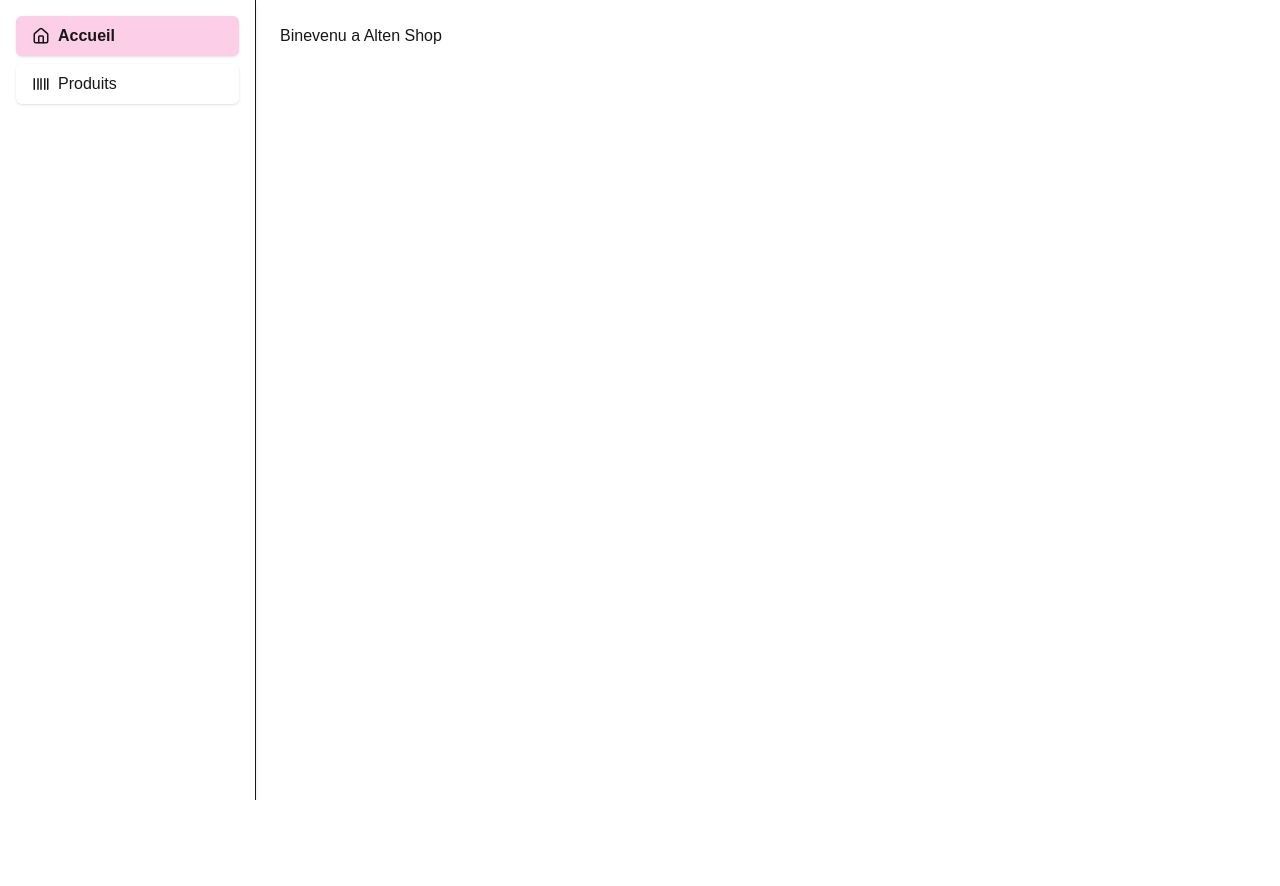
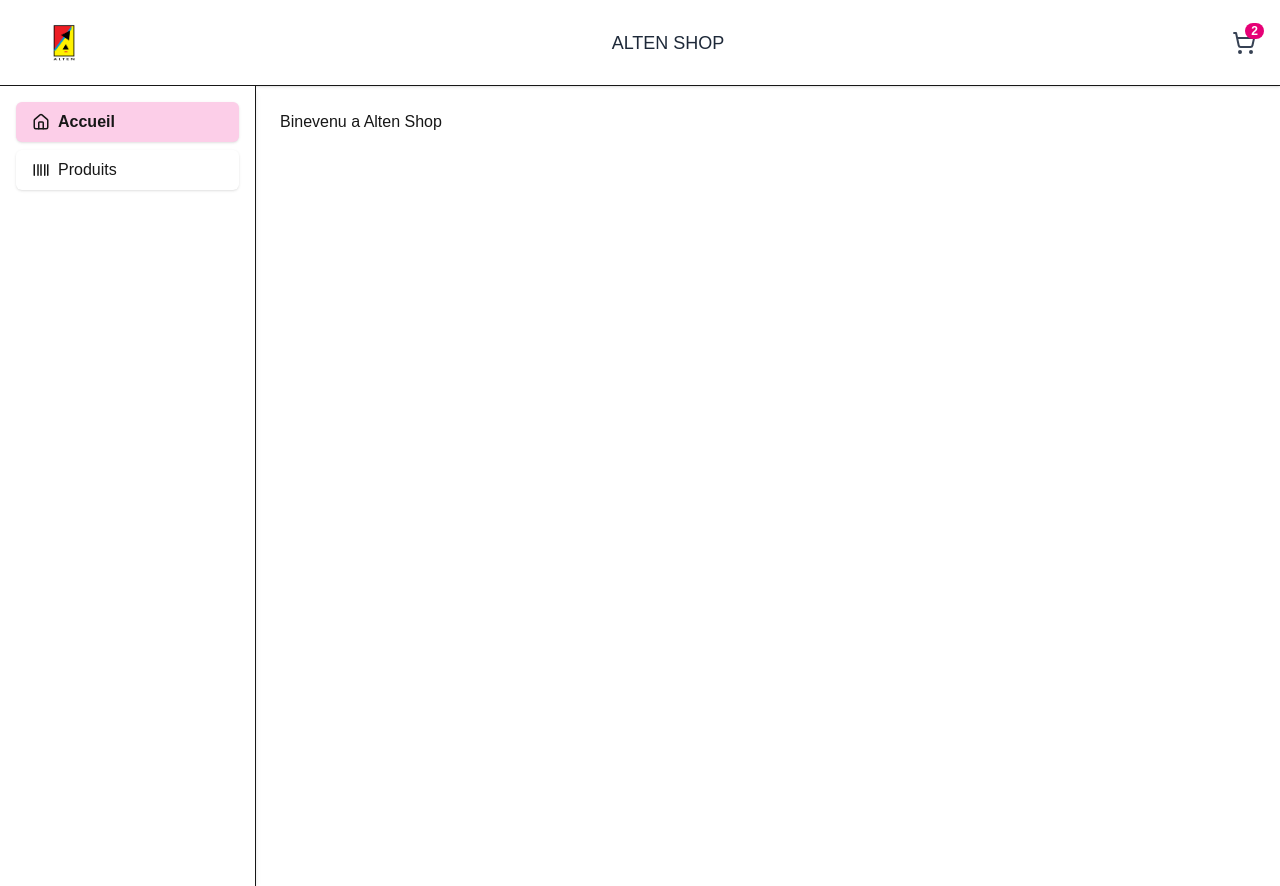
Before and after one commit to kouriat1/Alten-test, a Next.js app in the folder frontend/: page / in a window 1280 px wide. Before the commit the page ends 800 px from the top, so only its background shows below. Built offline with nearby package versions, Linux system fonts and the light colour scheme.

Commit message:
feat: add header

```diff
--- /dev/null
+++ b/frontend/app/components/Navigation/Header.tsx
@@ -0,0 +1,30 @@
+'use client';
+
+import Link from 'next/link';
+import Image from 'next/image';
+import { ShoppingCart } from 'lucide-react';
+import { useState } from 'react';
+
+export default function Header() {
+    const [cartCount] = useState(2);
+
+  return (
+    <header className="flex items-center justify-between px-6 py-4 shadow border-b bg-white">
+      <div className="flex items-center gap-2">
+        <Image src="/logo.png" alt="logo" width={80} height={40} />
+      </div>
+
+
+      <h1 className="text-lg font-medium text-gray-800">ALTEN SHOP</h1>
+
+      <Link href="/cart" className="relative">
+        <ShoppingCart className="w-6 h-6 text-gray-700" />
+        {cartCount > 0 && (
+          <span className="absolute -top-2 -right-2 bg-pink-600 text-white text-xs font-bold rounded-full px-1.5">
+            {cartCount}
+          </span>
+        )}
+      </Link>
+    </header>
+  );
+}
--- a/frontend/app/layout.tsx
+++ b/frontend/app/layout.tsx
@@ -2,6 +2,7 @@
 import { Geist, Geist_Mono } from "next/font/google";
 import "./globals.css";
  import Sidebar from "@/app/components/Navigation/Sidebar";
+import Header from "@/app/components/Navigation/Header";
 
 const geistSans = Geist({
   variable: "--font-geist-sans",
@@ -28,6 +29,7 @@
       <body
         className={`${geistSans.variable} ${geistMono.variable} antialiased`}
       >
+        <Header/>
          <div className="flex h-[calc(100vh-64px)]">
         <Sidebar />
         <main className="flex-1 overflow-auto p-6">
```
Also changed, not shown: frontend/public/logo.png (added).
